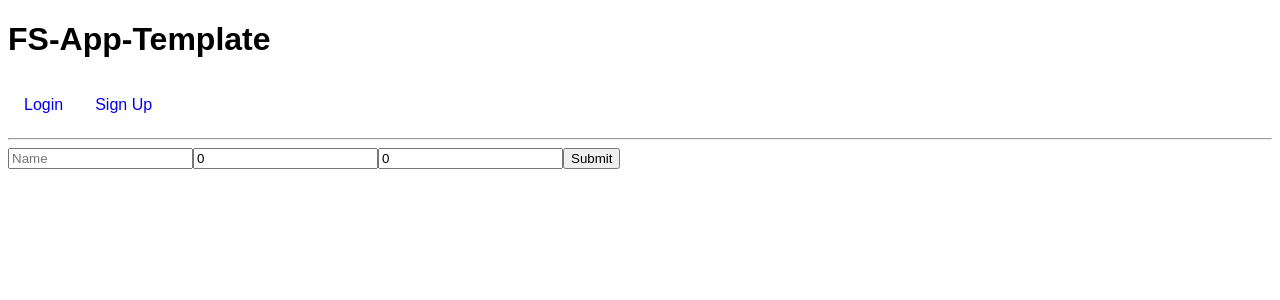
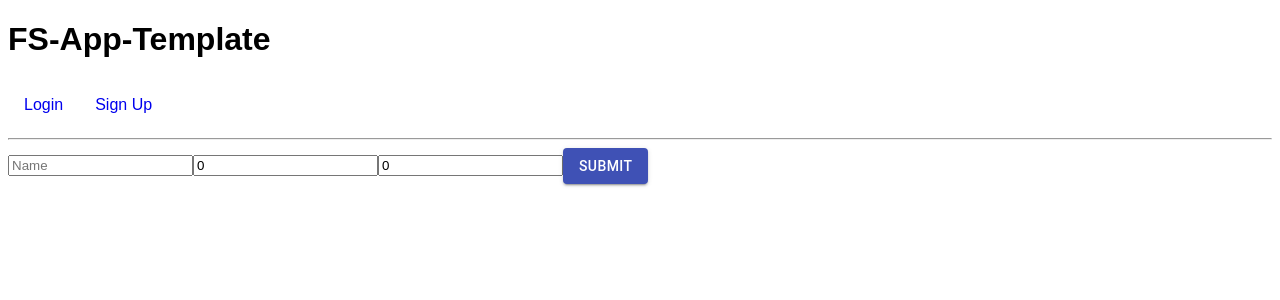
Before and after one commit to rtraficante/cookie-ecommerce, a React app: page /add-product in a window 1280 px wide. Shown: the top 300 px of the page. Built offline with nearby package versions, Linux system fonts and the light colour scheme.

Commit message:
added material-ui button component to add product

```diff
--- a/client/components/AddProduct.js
+++ b/client/components/AddProduct.js
@@ -1,6 +1,7 @@
 import React, { useState } from "react";
 import { useDispatch } from "react-redux";
 import { addProduct } from "../store/allProducts";
+import { Button } from "@material-ui/core";
 
 export const AddProduct = () => {
   const dispatch = useDispatch();
@@ -47,7 +48,9 @@
         value={values.inventory}
         onChange={handleChange}
       />
-      <button type="submit">Submit</button>
+      <Button variant="contained" color="primary" type="submit">
+        Submit
+      </Button>
     </form>
   );
 };
--- a/package.json
+++ b/package.json
@@ -20,6 +20,7 @@
   "author": "Fullstack Academy of Code",
   "license": "MIT",
   "dependencies": {
+    "@material-ui/core": "^4.12.4",
     "axios": "^0.21.1",
     "bcrypt": "^5.0.0",
     "compression": "^1.7.3",
```
